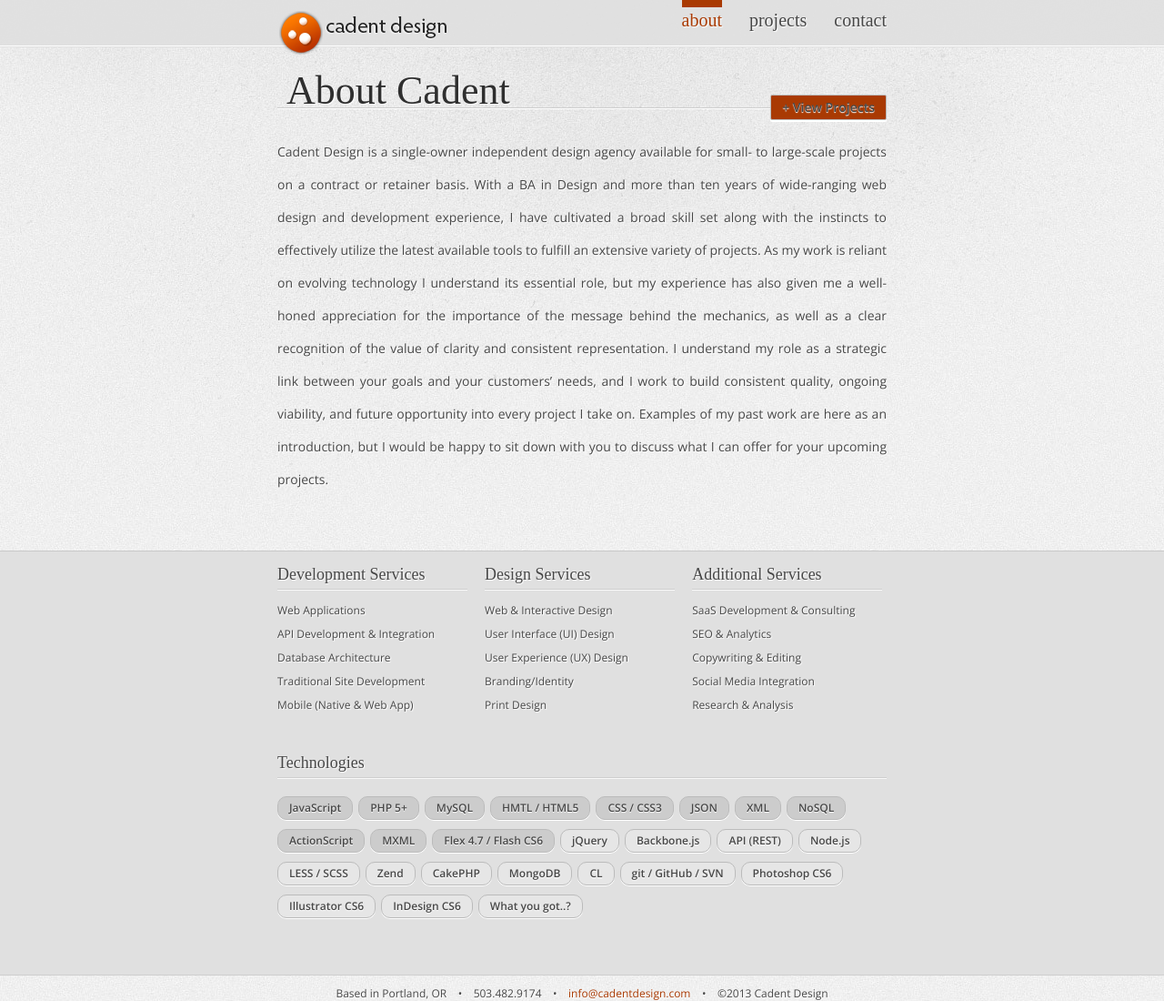
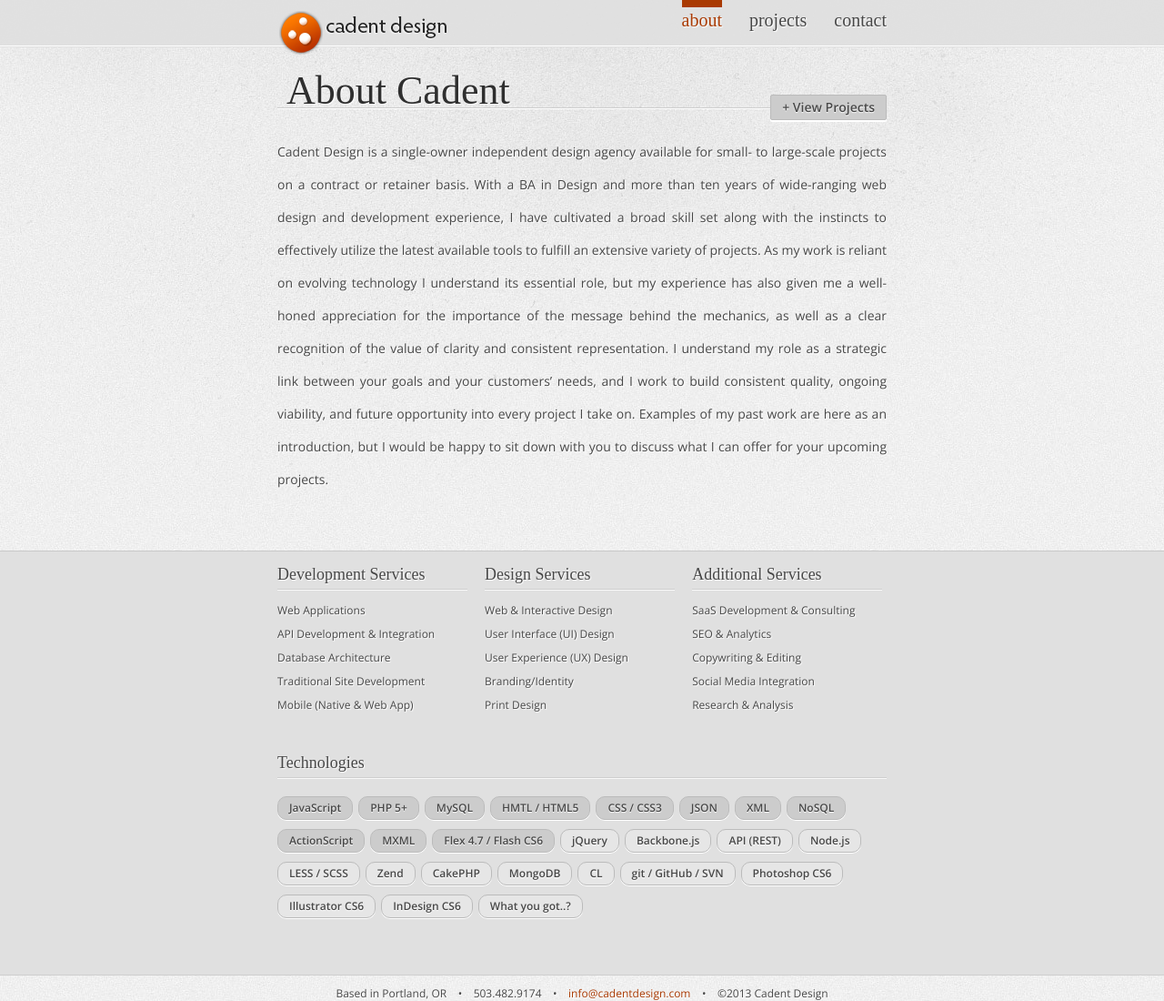
Before and after one commit to cadent/cadent-site, a website: page public/index.html in a window 1280 px wide. Shown: the top 1100 px of the page at 91% size. Drawn offline with nearby package versions, Linux system fonts and the light colour scheme; no server answers; a web font is replaced by a local one.

Commit message:
more assets

```diff
--- a/public/css/styles.less
+++ b/public/css/styles.less
@@ -551,8 +551,8 @@ input[type=text], input[type=url] {
   -webkit-box-shadow: 0 2px 0 #fff;
   font-size: 14px;
   text-shadow: 0px 1px 1px #fff;
-  background-color: @deepRed;
-  //background-color: rgb(204, 204, 204);
+  //background-color: @deepRed;
+  background-color: rgb(204, 204, 204);
   color: @darkGrey;
   cursor: pointer;
   .border-radius(2px);
```
Also changed, not shown: public/css/styles.css, public/img/projects/sos_1.jpg (added), public/img/projects/sos_2.jpg (added), public/img/projects/sos_3.jpg (added), public/img/projects/sos_4.jpg (added), public/img/projects/sos_5.jpg (added), public/img/projects/sos_6.jpg (added), public/img/projects/sos_7.jpg (added), public/img/thumbnails/sos_1.jpg (added), public/img/thumbnails/sos_2.jpg (added), public/img/thumbnails/sos_3.jpg (added), public/img/thumbnails/sos_4.jpg (added), public/img/thumbnails/sos_5.jpg (added), public/img/thumbnails/sos_6.jpg (added), 1 more files.
